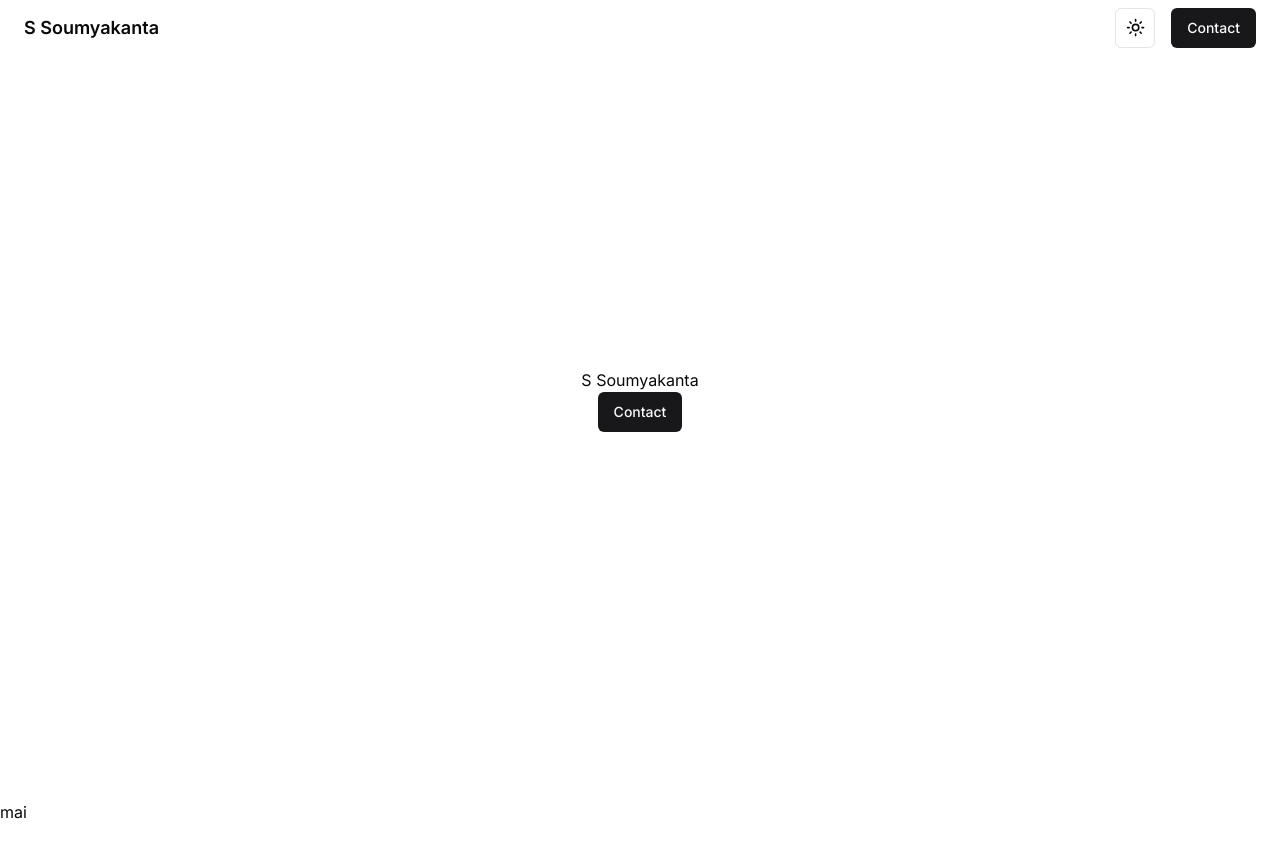
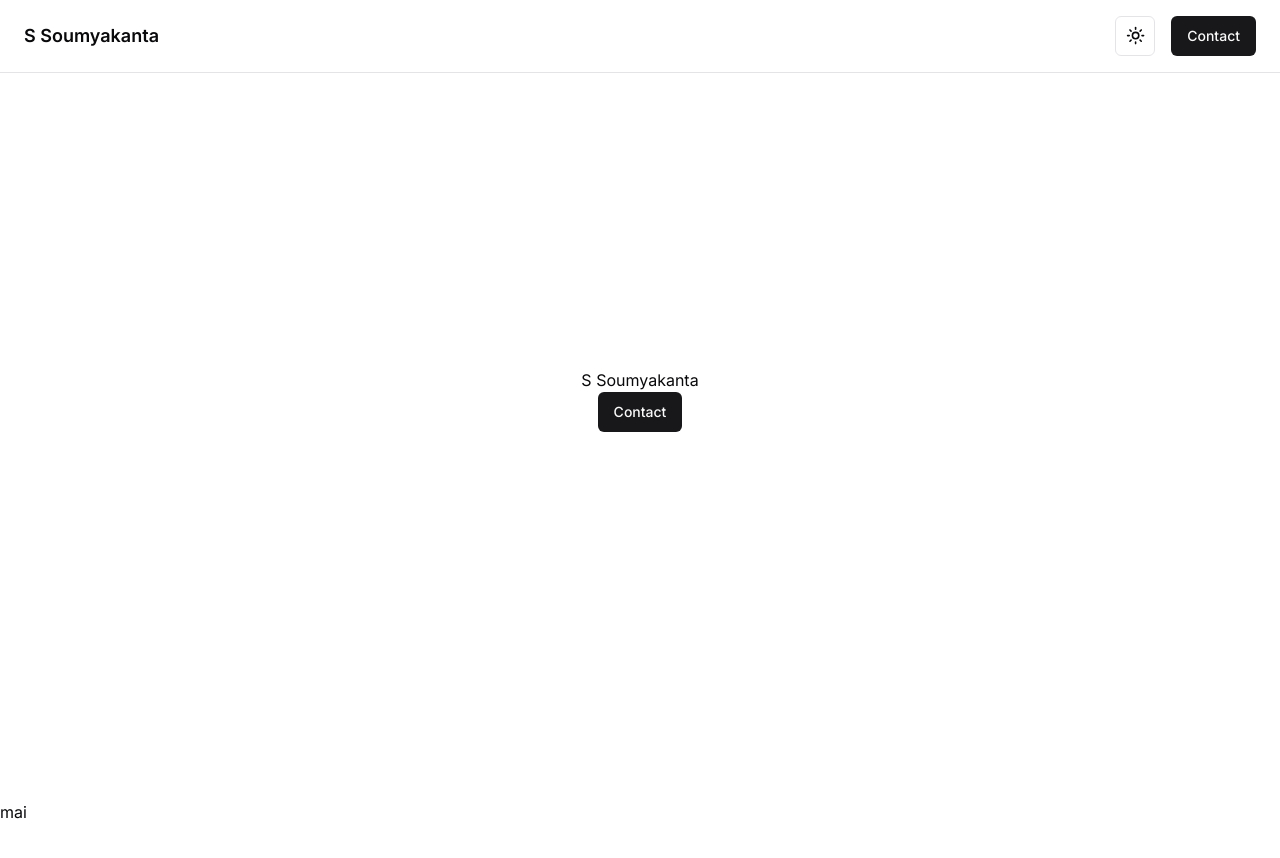
Before and after one commit to s-soumyakanta/s-soumyakanta, a Next.js app: page / in a window 1280 px wide. Shown: the top 858 px of the page. Built offline with nearby package versions, Linux system fonts and the light colour scheme.

Commit message:
navbar completed

```diff
--- a/src/components/Navbar.tsx
+++ b/src/components/Navbar.tsx
@@ -8,7 +8,8 @@ import { ModeToggle } from "./dark-mode";
 export default function Navbar() {
   const [scrollingDown, setScrollingDown] = useState(false);
   const [lastScrollY, setLastScrollY] = useState(0);
-  const [scrollingTimeout, setScrollingTimeout] = useState<NodeJS.Timeout | null>(null);
+  const [scrollingTimeout, setScrollingTimeout] =
+    useState<NodeJS.Timeout | null>(null);
 
   useEffect(() => {
     const handleScroll = () => {
@@ -42,16 +43,16 @@ export default function Navbar() {
     <nav
       className={`fixed inset-x-0 top-0 z-50 transition-transform duration-300 ${
         scrollingDown ? "-translate-y-full" : "translate-y-0"
-      } backdrop-blur-md bg-white/70 dark:bg-slate-950`}
+      } backdrop-blur-md bg-[hsl(var(--background)/0.7)] dark:bg-[hsl(var(--background)/0.7)] border-b border-[hsl(var(--border))]`}
     >
-      <div className="container mx-auto px-4 md:px-6">
+      <div className="container mx-auto px-4 md:px-6 p-2">
         <div className="flex h-14 items-center">
           <Link
             href="/"
-            className="mr-auto flex items-center gap-2 text-lg font-semibold"
+            className="mr-auto flex items-center gap-2 text-lg font-semibold text-[hsl(var(--foreground))]"
             prefetch={false}
           >
-            <span>S Soumyakanta</span>
+            S Soumyakanta
           </Link>
           <nav className="ml-auto flex items-center space-x-4">
             <ModeToggle />
```
